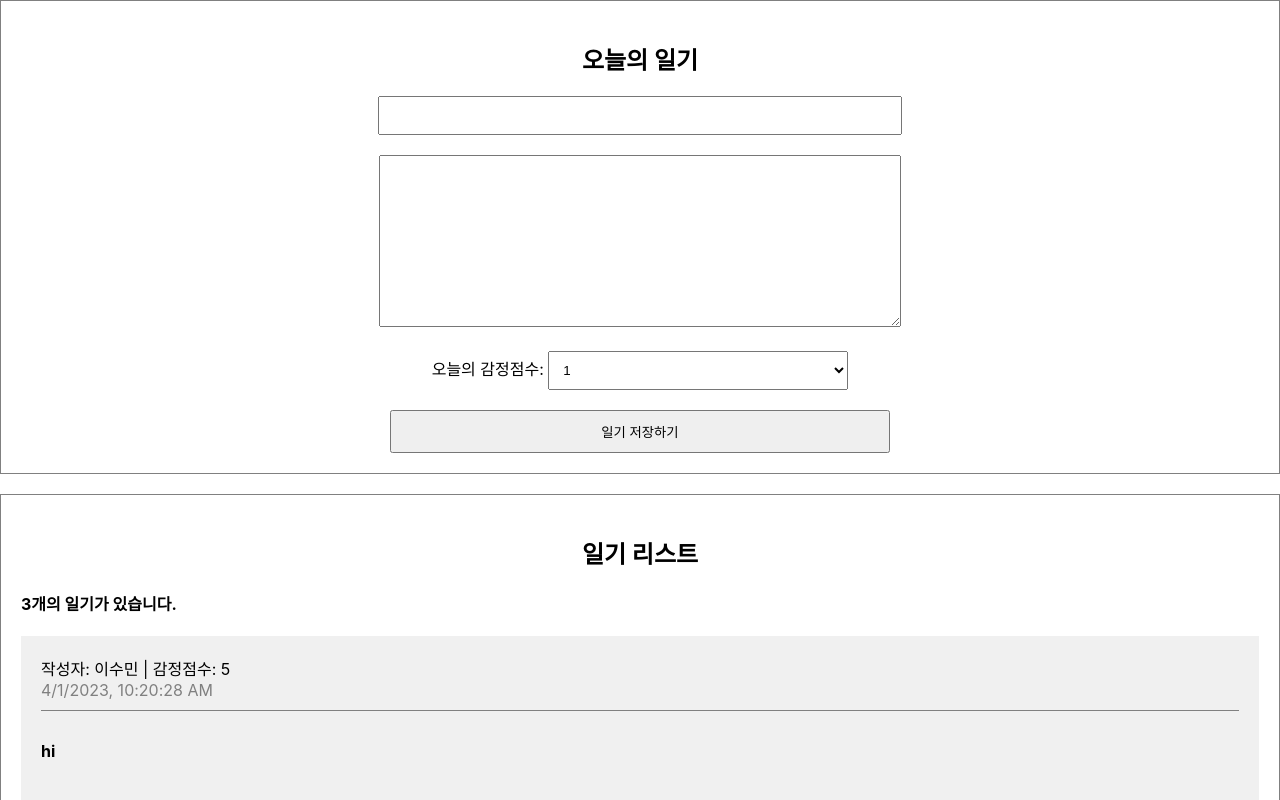
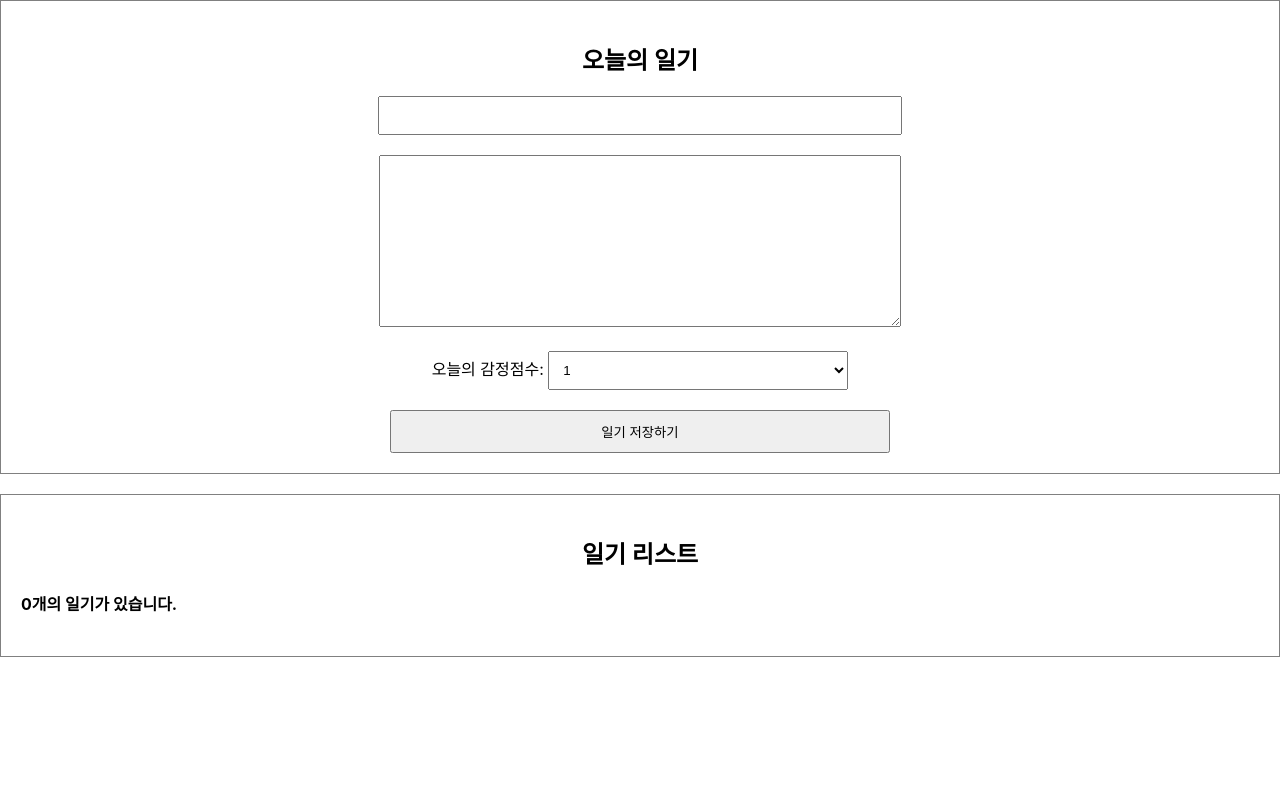
Before and after one commit to webleesu/react, a React (Create React App) app in the folder simplediary/: page / in a window 1280 px wide. Shown: the top 800 px of the page. Built offline with nearby package versions, Linux system fonts and the light colour scheme.

Commit message:
일기 리스트 작성 시 배열에 추가

```diff
--- a/simplediary/src/App.js
+++ b/simplediary/src/App.js
@@ -1,37 +1,30 @@
+import { useRef, useState } from "react";
 import "./App.css";
 import DiaryEditor from "./DiaryEditor";
 import DiaryList from "./DiaryList";
 
-const dummyList = [
-  {
-    id: 1,
-    author: "이수민",
-    content: "hi",
-    emotion: 5,
-    // created_date: new Date(), //현재 시간
-    created_date: new Date().getTime(), //milliseconds로 변환
-  },
-  {
-    id: 2,
-    author: "홍길동",
-    content: "hello",
-    emotion: 3,
-    created_date: new Date().getTime(),
-  },
-  {
-    id: 3,
-    author: "아무개",
-    content: "bye",
-    emotion: 1,
-    created_date: new Date().getTime(),
-  },
-];
+function App() {
+  const [data, setData] = useState([]);
 
-function App() {
+  const dateId = useRef(0);
+
+  const onCreate = (author, content, emotion) => {
+    const created_date = new Date().getTime();
+    const newItem = {
+      author,
+      content,
+      emotion,
+      created_date,
+      id: dateId.current,
+    };
+    dateId.current += 1;
+    setData([newItem, ...data]);
+  };
+
   return (
     <div className="App">
-      <DiaryEditor />
-      <DiaryList diaryList={dummyList} />
+      <DiaryEditor onCreate={onCreate} />
+      <DiaryList diaryList={data} />
     </div>
   );
 }
--- a/simplediary/src/DiaryEditor.js
+++ b/simplediary/src/DiaryEditor.js
@@ -1,6 +1,6 @@
 import { useRef, useState } from "react";
 
-const DiaryEditor = () => {
+const DiaryEditor = ({ onCreate }) => {
   const authorInput = useRef();
   const contentInput = useRef();
   const [state, setState] = useState({
@@ -27,7 +27,15 @@
       contentInput.current.focus();
       return;
     }
+    onCreate(state.author, state.content, state.emotion);
+
     alert("저장 성공");
+    // 저장 성공 후 초기화
+    setState({
+      author: "",
+      content: "",
+      emotion: 1,
+    });
   };
 
   return (
--- a/simplediary/src/DiaryList.js
+++ b/simplediary/src/DiaryList.js
@@ -1,8 +1,6 @@
 import DiaryItem from "./DiaryItem";
 
 const DiaryList = ({ diaryList }) => {
-  console.log(diaryList);
-
   return (
     <div className="DiaryList">
       <h2>일기 리스트</h2>
```
